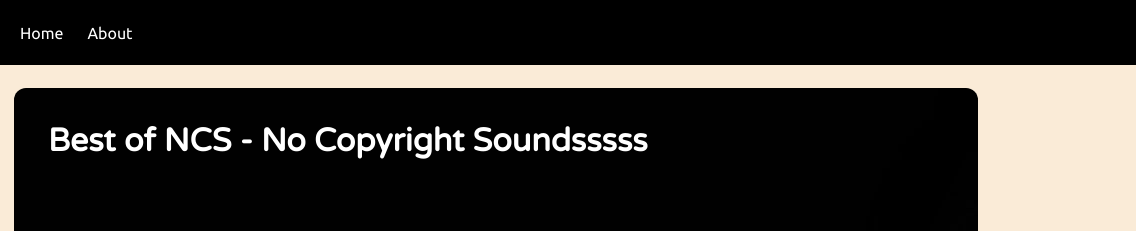
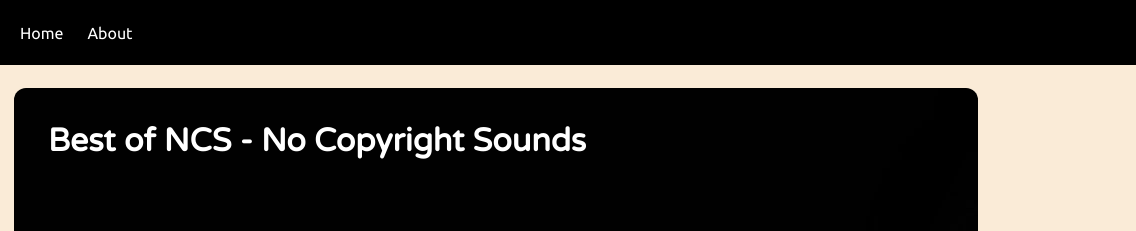
Before and after one commit to Mahboob-Attar/Spotify-Clone, a plain HTML site: page index.html in a window 1280 px wide. Shown: the top 231 px of the page, 144-1280 px from the left. Drawn offline with Linux system fonts and the light colour scheme.

Commit message:
Update index.html

```diff
--- a/index.html
+++ b/index.html
@@ -18,7 +18,7 @@
 
     <div class="container">
         <div class="songList">
-            <h1>Best of NCS - No Copyright Soundsssss</h1>
+            <h1>Best of NCS - No Copyright Sounds</h1>
             <div class="songItemContainer">
                 <div class="songItem">
                     <img alt="1">
```
